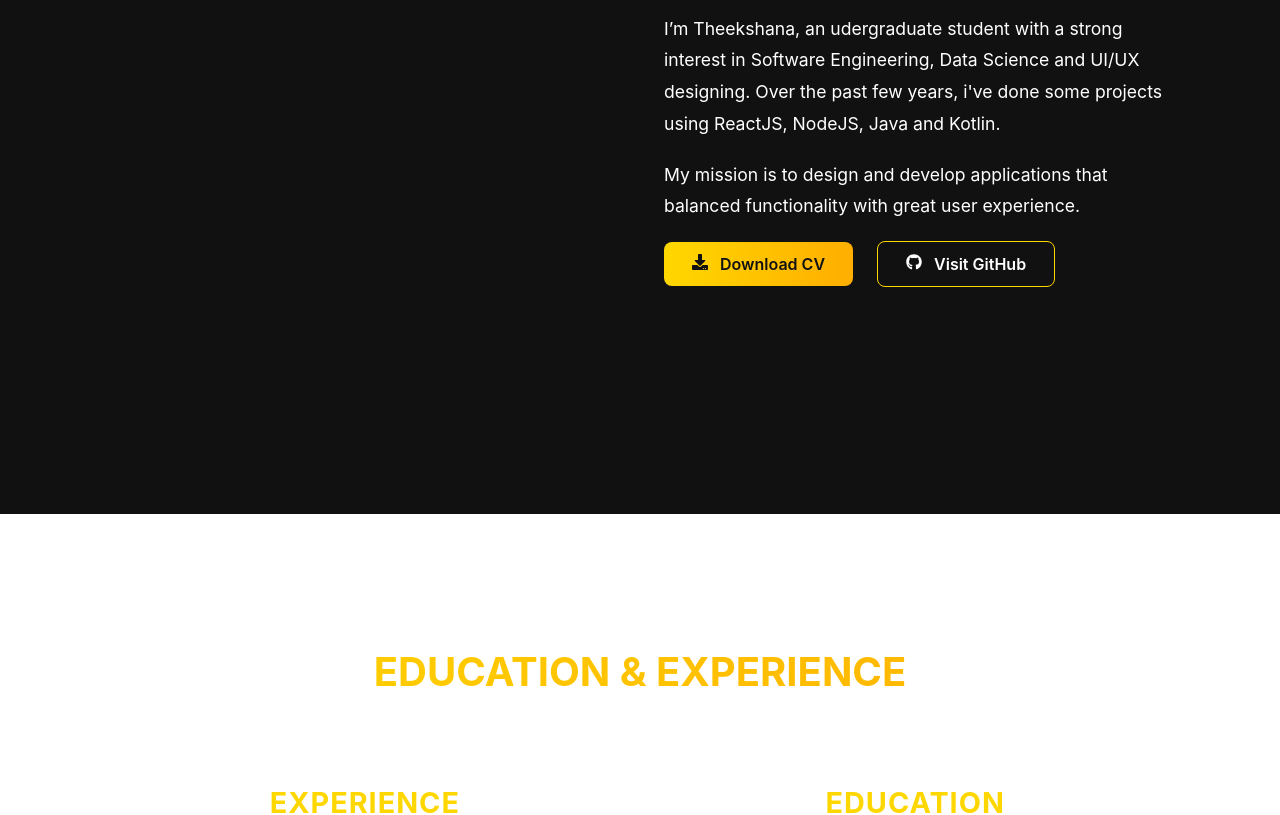
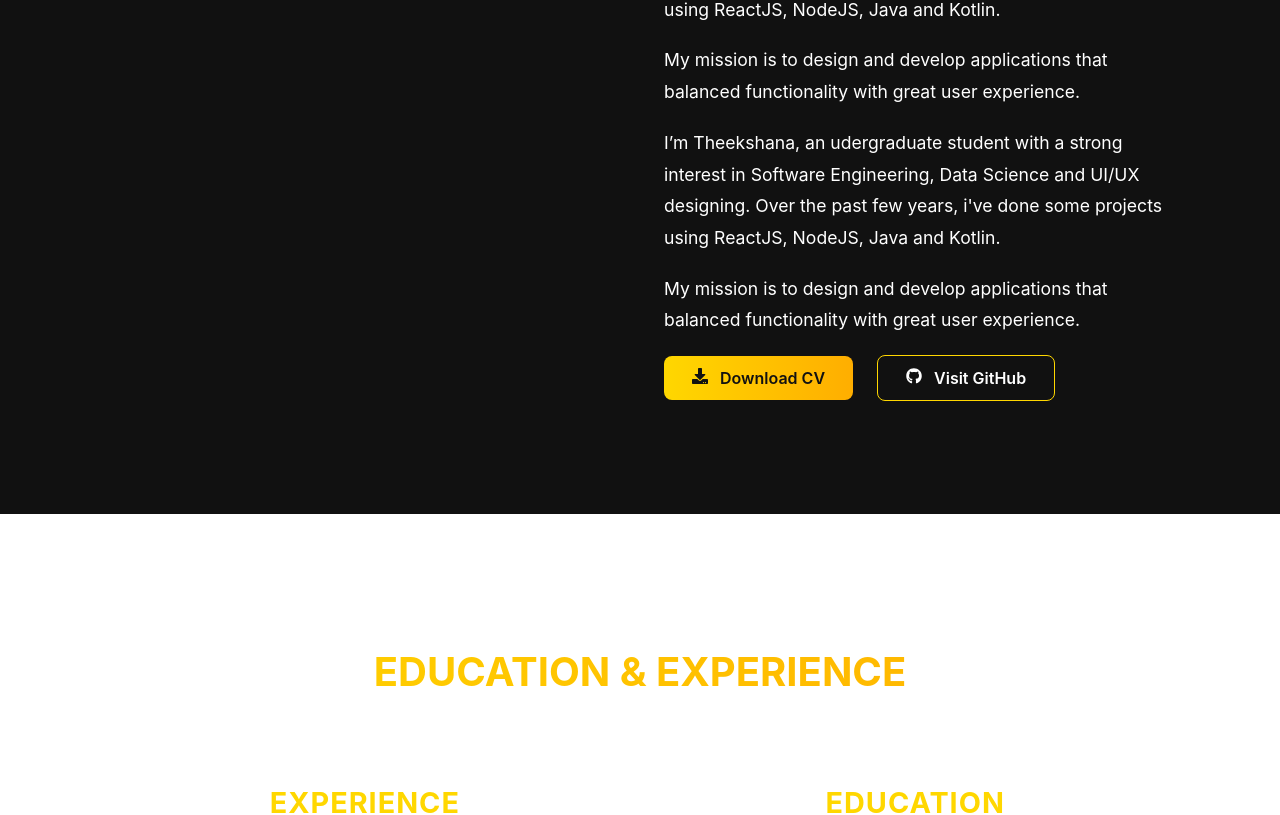
Before and after one commit to TheekshR/Portfolio-Website, a React (Create React App) app: page / in a window 1280 px wide. Shown: the part 1114-1929 px from the top of the page. Built offline with nearby package versions, Linux system fonts and the light colour scheme.

Commit message:
Add button for github  profile

```diff
--- a/src/components/About.js
+++ b/src/components/About.js
@@ -61,6 +61,14 @@ const About = () => {
         <p>
           My mission is to design and develop applications that balanced functionality with great user experience.
         </p>
+
+        <p>
+          I’m Theekshana, an udergraduate student with a strong interest in Software Engineering, Data Science
+          and UI/UX designing. Over the past few years, i've done some projects using ReactJS, NodeJS, Java and Kotlin.
+        </p>
+        <p>
+          My mission is to design and develop applications that balanced functionality with great user experience.
+        </p>
         <a href="/MyCV.pdf" download className="download-btn">
           <FaDownload style={{ marginRight: "8px" }} /> Download CV
         </a>
--- a/src/styles/About.css
+++ b/src/styles/About.css
@@ -72,7 +72,8 @@
 
 .github-btn:hover {
   transform: scale(1.05);
-  background: linear-gradient(90deg, #ffae00, #FFD700);
+  background: #fff;
+  color: #111;
 }
 
 /* Responsive */
--- a/src/styles/Skills.css
+++ b/src/styles/Skills.css
@@ -6,7 +6,7 @@
 
 .skills-section h2 {
   font-size: 2.5rem;
-  margin-bottom: 2rem;
+  margin-bottom: 3rem;
   font-weight: 700;
   color: #FFD700;
 }
```
